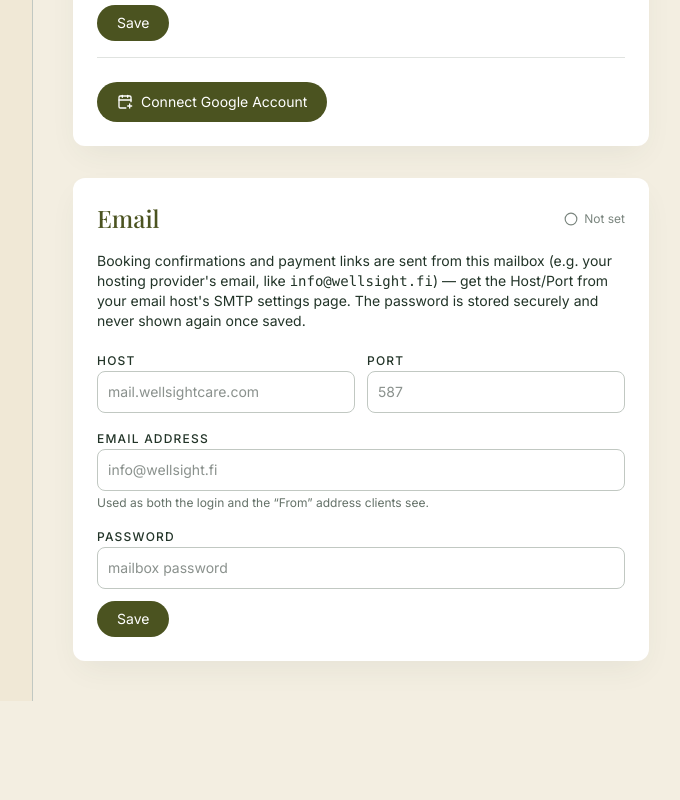
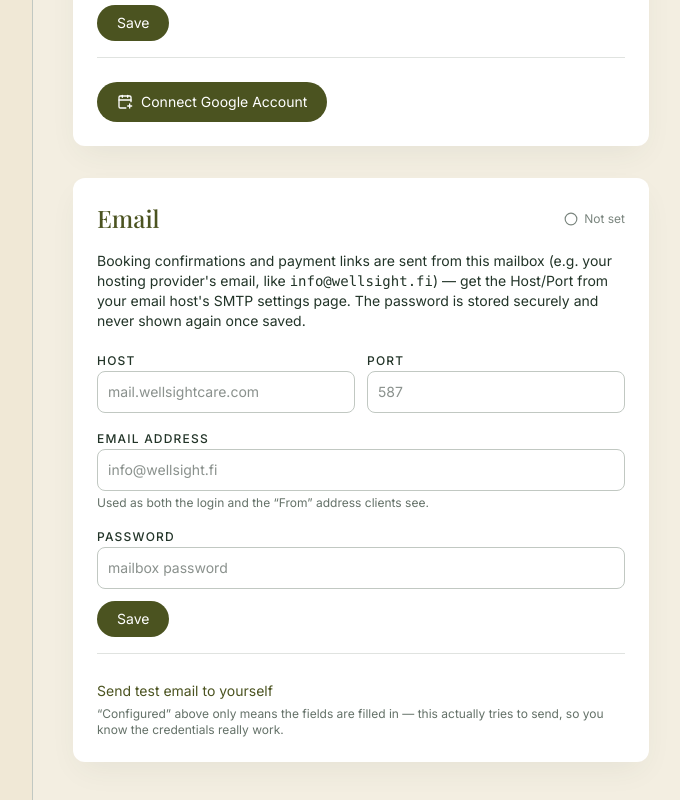
Before and after one commit to hamza-saidi/doctor-cms, a Next.js app: page /admin/settings in a window 1280 px wide. Shown: the part 754-1554 px from the top of the page, without its empty margins (207-887 px from the left). Before the commit the page ends 1455 px from the top, so only its background shows below. Built offline with nearby package versions, Linux system fonts and the light colour scheme; no server answers; the database is empty.

Commit message:
Fix silent email failures and browser-autofill collision in Email settings

```diff
--- a/src/app/admin/(dashboard)/settings/actions.ts
+++ b/src/app/admin/(dashboard)/settings/actions.ts
@@ -1,7 +1,9 @@
 "use server";
 
 import { revalidatePath } from "next/cache";
+import { redirect } from "next/navigation";
 import { prisma } from "@/lib/prisma";
+import { sendEmail } from "@/lib/email";
 
 export async function disconnectGoogleCalendar() {
   await prisma.googleCalendarConnection.deleteMany();
@@ -65,3 +67,31 @@ export async function saveSmtpSettings(formData: FormData) {
   });
   revalidatePath("/admin/settings");
 }
+
+// The "Configured" badge only checks that fields are non-empty, not that
+// the credentials actually work — this is the way to find out for real,
+// without needing to run the whole booking flow. Sends to the mailbox's
+// own address so success shows up directly in the inbox being tested.
+export async function sendTestEmail() {
+  const settings = await prisma.integrationSettings.findUnique({ where: { id: 1 } });
+  if (!settings?.smtpHost || !settings?.smtpPort || !settings?.smtpUser || !settings?.smtpPassword) {
+    redirect(`/admin/settings?emailTestError=${encodeURIComponent("Fill in and save all Email fields first.")}`);
+  }
+
+  let errorMessage: string | null = null;
+  try {
+    const sent = await sendEmail({
+      to: settings.smtpUser,
+      subject: "WellSight test email",
+      text: "If you're reading this, your Email settings are working correctly.",
+    });
+    if (!sent) errorMessage = "SMTP isn't fully configured.";
+  } catch (err) {
+    errorMessage = err instanceof Error ? err.message : "Failed to send test email.";
+  }
+
+  if (errorMessage) {
+    redirect(`/admin/settings?emailTestError=${encodeURIComponent(errorMessage)}`);
+  }
+  redirect("/admin/settings?emailTestOk=1");
+}
--- a/src/app/admin/(dashboard)/settings/page.tsx
+++ b/src/app/admin/(dashboard)/settings/page.tsx
@@ -1,6 +1,12 @@
 import { CalendarCheck, CalendarPlus, CheckCircle2, Circle } from "lucide-react";
 import { prisma } from "@/lib/prisma";
-import { disconnectGoogleCalendar, saveMollieSettings, saveGoogleSettings, saveSmtpSettings } from "./actions";
+import {
+  disconnectGoogleCalendar,
+  saveMollieSettings,
+  saveGoogleSettings,
+  saveSmtpSettings,
+  sendTestEmail,
+} from "./actions";
 
 const inputClass =
   "w-full border border-outline-variant focus:border-primary rounded-lg p-2.5 bg-surface-container-lowest text-sm";
@@ -21,9 +27,9 @@ function ConfiguredBadge({ configured }: { configured: boolean }) {
 export default async function AdminSettingsPage({
   searchParams,
 }: {
-  searchParams: Promise<{ connected?: string; error?: string }>;
+  searchParams: Promise<{ connected?: string; error?: string; emailTestOk?: string; emailTestError?: string }>;
 }) {
-  const { connected, error } = await searchParams;
+  const { connected, error, emailTestOk, emailTestError } = await searchParams;
   const [connection, settings] = await Promise.all([
     prisma.googleCalendarConnection.findUnique({ where: { id: 1 } }),
     prisma.integrationSettings.findUnique({ where: { id: 1 } }),
@@ -156,13 +162,31 @@ export default async function AdminSettingsPage({
           email host&apos;s SMTP settings page. The password is stored securely and never shown
           again once saved.
         </p>
-        <form action={saveSmtpSettings} className="space-y-3">
+        {emailTestOk && (
+          <div className="bg-primary-container text-on-primary-container rounded-lg p-3 text-sm">
+            Test email sent — check the inbox for the address below.
+          </div>
+        )}
+        {emailTestError && (
+          <div className="bg-error-container text-on-error-container rounded-lg p-3 text-sm">
+            {emailTestError}
+          </div>
+        )}
+        {/*
+          autoComplete="off" + a password field marked "new-password" stops
+          browsers from treating this as a login form and silently
+          overwriting these fields with saved credentials (e.g. the admin
+          login) on page load — a real bug seen in testing, not a
+          hypothetical one.
+        */}
+        <form action={saveSmtpSettings} className="space-y-3" autoComplete="off">
           <div className="grid grid-cols-1 sm:grid-cols-2 gap-3">
             <div className="space-y-1">
               <label className={labelClass}>Host</label>
               <input
                 name="smtpHost"
                 type="text"
+                autoComplete="off"
                 placeholder={settings?.smtpHost ?? "mail.wellsightcare.com"}
                 className={inputClass}
               />
@@ -172,6 +196,7 @@ export default async function AdminSettingsPage({
               <input
                 name="smtpPort"
                 type="number"
+                autoComplete="off"
                 placeholder={settings?.smtpPort ? String(settings.smtpPort) : "587"}
                 className={inputClass}
               />
@@ -182,6 +207,7 @@ export default async function AdminSettingsPage({
             <input
               name="smtpUser"
               type="email"
+              autoComplete="off"
               placeholder={settings?.smtpUser ?? "info@wellsight.fi"}
               className={inputClass}
             />
@@ -194,6 +220,7 @@ export default async function AdminSettingsPage({
             <input
               name="smtpPassword"
               type="password"
+              autoComplete="new-password"
               placeholder={settings?.smtpPassword ? "•••••••••••••••• (leave blank to keep)" : "mailbox password"}
               className={inputClass}
             />
@@ -205,6 +232,21 @@ export default async function AdminSettingsPage({
             Save
           </button>
         </form>
+
+        <div className="pt-2 border-t border-outline-variant/50">
+          <form action={sendTestEmail} className="pt-4">
+            <button
+              type="submit"
+              className="text-primary text-sm hover:underline"
+            >
+              Send test email to {settings?.smtpUser ?? "yourself"}
+            </button>
+            <p className="text-on-surface-variant/70 text-xs mt-1">
+              &ldquo;Configured&rdquo; above only means the fields are filled in — this actually
+              tries to send, so you know the credentials really work.
+            </p>
+          </form>
+        </div>
       </div>
     </div>
   );
--- a/src/components/admin/PaymentLinkButton.tsx
+++ b/src/components/admin/PaymentLinkButton.tsx
@@ -17,6 +17,11 @@ export default function PaymentLinkButton({
   const [error, setError] = useState<string | null>(null);
   const [copied, setCopied] = useState(false);
   const [emailSent, setEmailSent] = useState(false);
+  // Distinguishes "we just tried, in this session, and it failed" from a
+  // pre-existing link loaded from props — otherwise a booking whose link
+  // was generated in a past session (where we don't know the outcome)
+  // would wrongly show a "failed" warning on every subsequent page load.
+  const [justGenerated, setJustGenerated] = useState(false);
 
   async function generateLink() {
     setLoading(true);
@@ -29,6 +34,7 @@ export default function PaymentLinkButton({
       if (!res.ok) throw new Error(body.error ?? "Failed to generate link.");
       setUrl(body.url);
       setEmailSent(Boolean(body.emailSent));
+      setJustGenerated(true);
     } catch (err) {
       setError(err instanceof Error ? err.message : "Failed to generate link.");
     } finally {
@@ -58,8 +64,13 @@ export default function PaymentLinkButton({
             {copied ? <Check size={14} /> : <Copy size={14} />}
             {copied ? "Copied!" : "Copy payment link"}
           </button>
-          {emailSent && (
+          {justGenerated && emailSent && (
             <span className="text-xs text-on-surface-variant/70">Confirmation emailed to client</span>
+          )}
+          {justGenerated && !emailSent && (
+            <span className="text-error text-xs max-w-[220px] text-right">
+              Link created, but the email failed to send — check Email settings.
+            </span>
           )}
         </>
       ) : (
```
